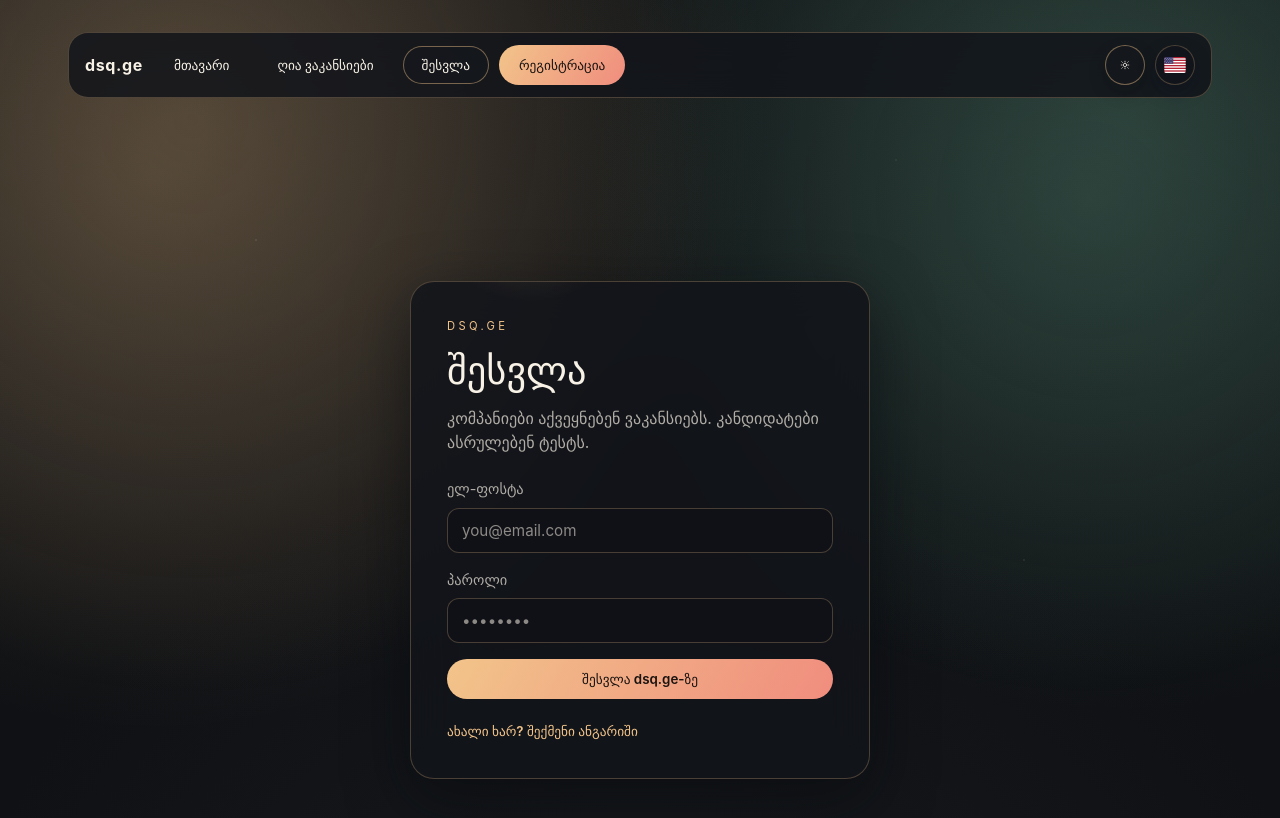
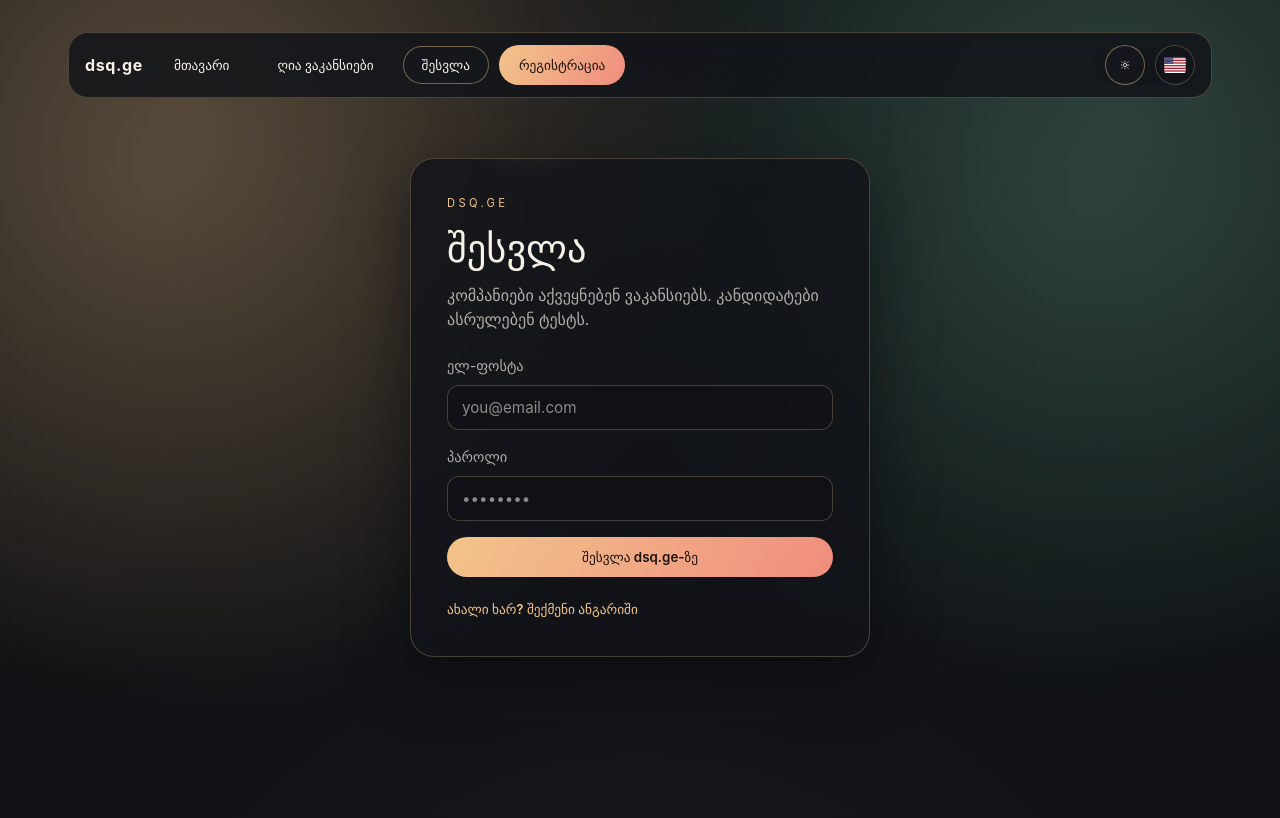
Before and after one commit to ShengeliaGI/dsq.ge, a React (Vite) app: page / in a window 1280 px wide. Both pictures are taken after a click on the button "შესვლა". Shown: the top 818 px of the page. Built offline with nearby package versions, Linux system fonts and the light colour scheme; no server answers.

Commit message:
Fix topbar wrap and auth spacing

```diff
--- a/src/App.css
+++ b/src/App.css
@@ -68,8 +68,14 @@
   gap: 10px;
   align-items: center;
   flex-direction: row;
-  flex-wrap: wrap;
+  flex-wrap: nowrap;
   flex: 1;
+  overflow-x: auto;
+  scrollbar-width: none;
+}
+
+.nav-content::-webkit-scrollbar {
+  display: none;
 }
 
 .nav-actions {
@@ -139,8 +145,8 @@
 .auth-screen {
   min-height: 100vh;
   display: grid;
-  place-items: center;
-  padding: 32px;
+  place-items: start center;
+  padding: 28px 32px 40px;
 }
 
 .auth-card {
```
